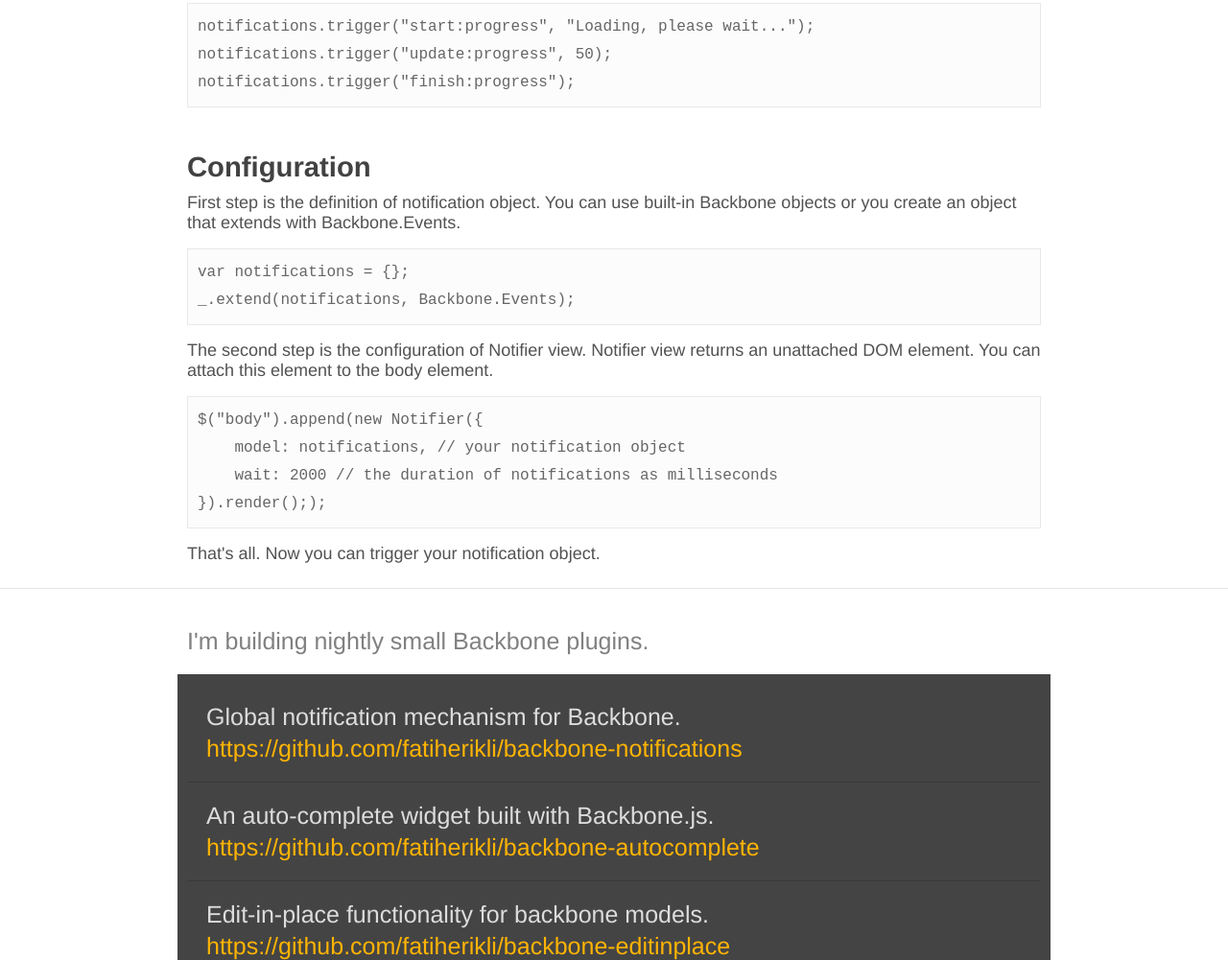
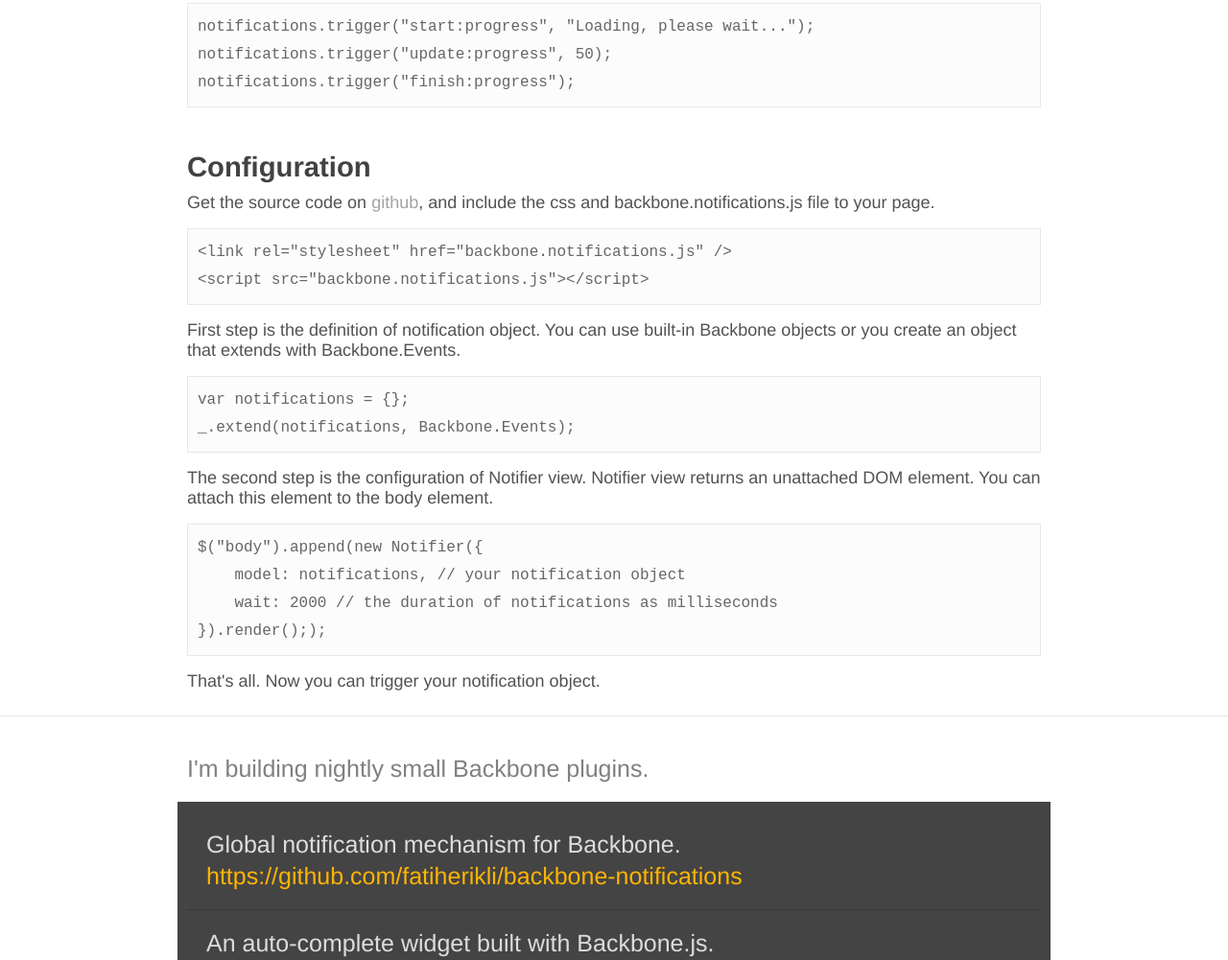
Before and after one commit to jimmityglick/backbone-notifications, a plain HTML site: page index.html in a window 1280 px wide. Shown: the part 798-1799 px from the top of the page at 96% size. Drawn offline with nearby package versions, Linux system fonts and the light colour scheme; grey boxes are pictures that could not be loaded; a script that the page names is missing.

Commit message:
added github link

```diff
--- a/index.html
+++ b/index.html
@@ -53,6 +53,12 @@ notifications.trigger("finish:progress");</pre>
 
 <section>
     <h3>Configuration</h3>
+    <p>Get the source code on
+        <a href="https://github.com/fatiherikli/backbone-notifications/tree/master/src">github</a>,
+        and include the css and backbone.notifications.js file to your page.</p>
+    <pre>
+&lt;link rel="stylesheet" href="backbone.notifications.js" /&gt;
+&lt;script src="backbone.notifications.js"&gt;&lt;/script&gt;</pre>
     <p>First step is the definition of notification object. You can use built-in
         Backbone objects or you create an object that extends with Backbone.Events.</p>
     <pre>
```
